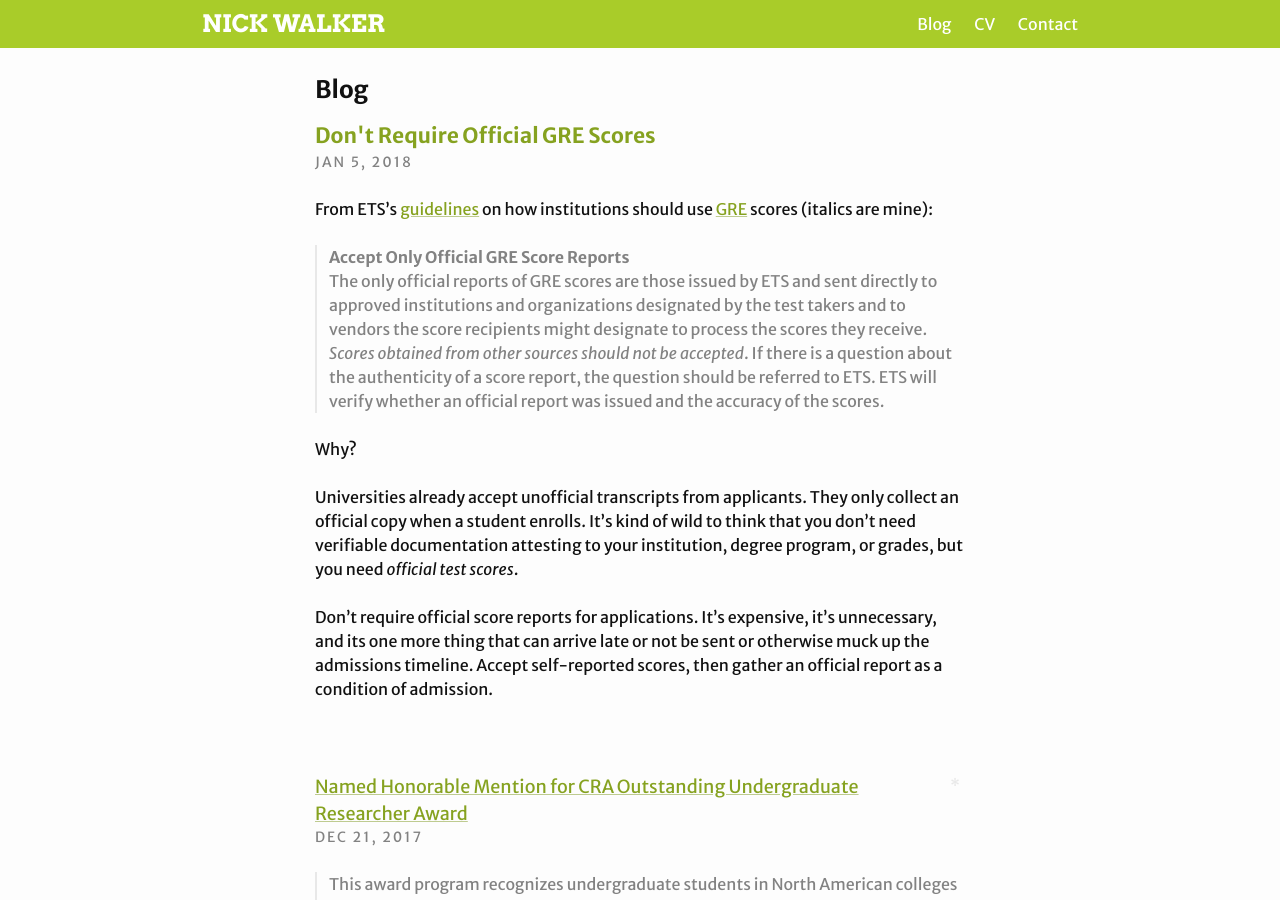
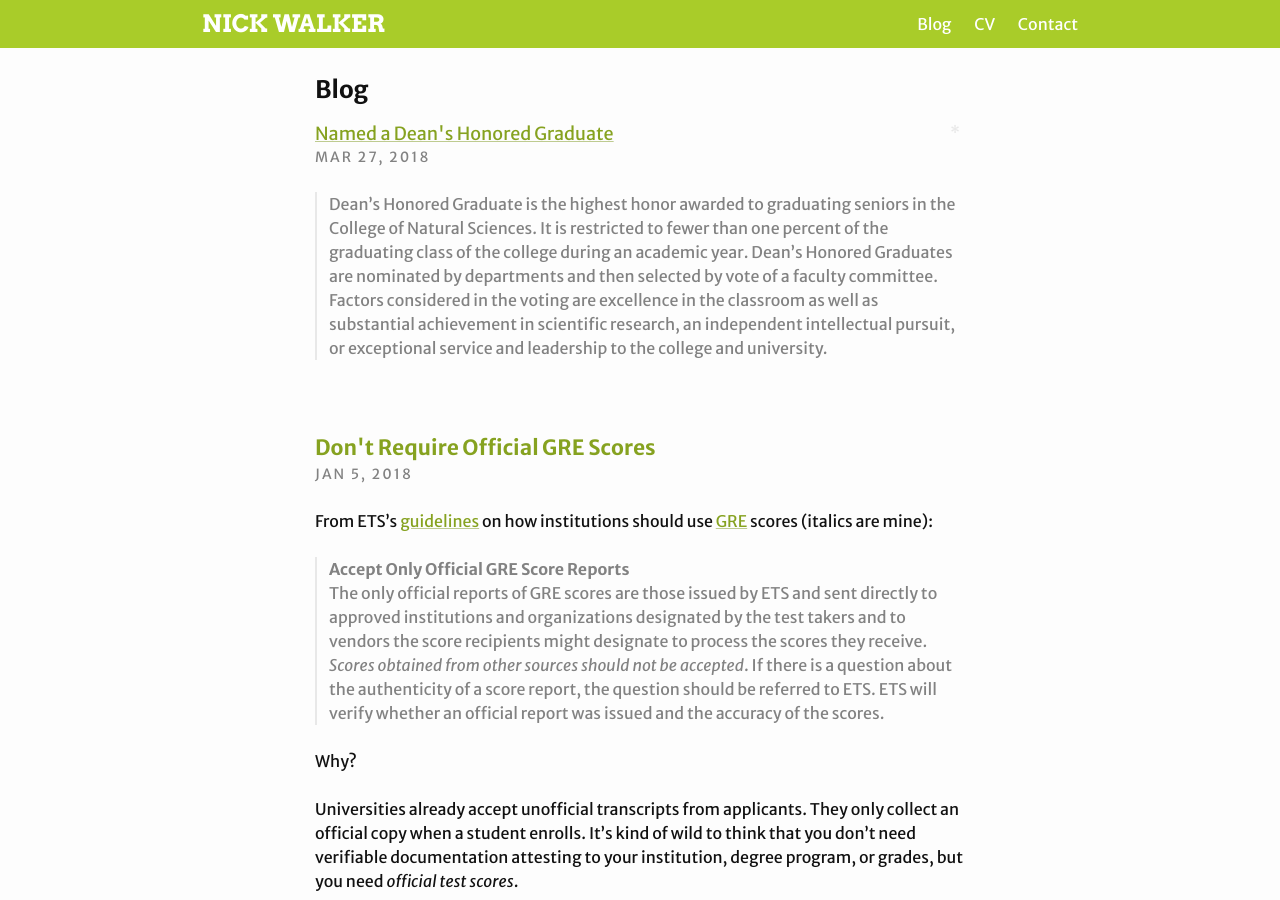
Before and after one commit to nickswalker/nickwalker.us, a Jekyll site: the page built from pages/blog.md, in a window 1280 px wide and 900 px high. Built offline with Jekyll 4.4.1, drawn with Linux system fonts in a browser that asks for light colours; some of the changed text lies outside the part shown.

Commit message:
Add DHG post
Update link to previous CRA receipient

```diff
--- /dev/null
+++ b/collections/_posts/2018-3-27-deans-honored-graduate.md
@@ -0,0 +1,14 @@
+---
+layout: post
+title:  "Named a Dean's Honored Graduate"
+date:   2018-03-27 11:25:00 -0600
+categories: ut recognition
+published: true
+type: link
+link: https://cns.utexas.edu/honors/academic-distinction/dean-s-honored-graduates
+---
+
+>Dean’s Honored Graduate is the highest honor awarded to graduating seniors in the College of Natural Sciences. It is
+>restricted to fewer than one percent of the graduating class of the college during an academic year. Dean’s Honored Graduates are nominated by
+>departments and then selected by vote of a faculty committee. Factors considered in the voting are excellence in the classroom as well as substantial
+>achievement in scientific research, an independent intellectual pursuit, or exceptional service and leadership to the college and university.
```
Also changed, not shown: collections/_posts/2017-12-21-cra-outstanding-undergraduate-research-award.md (+1 -1 lines).
